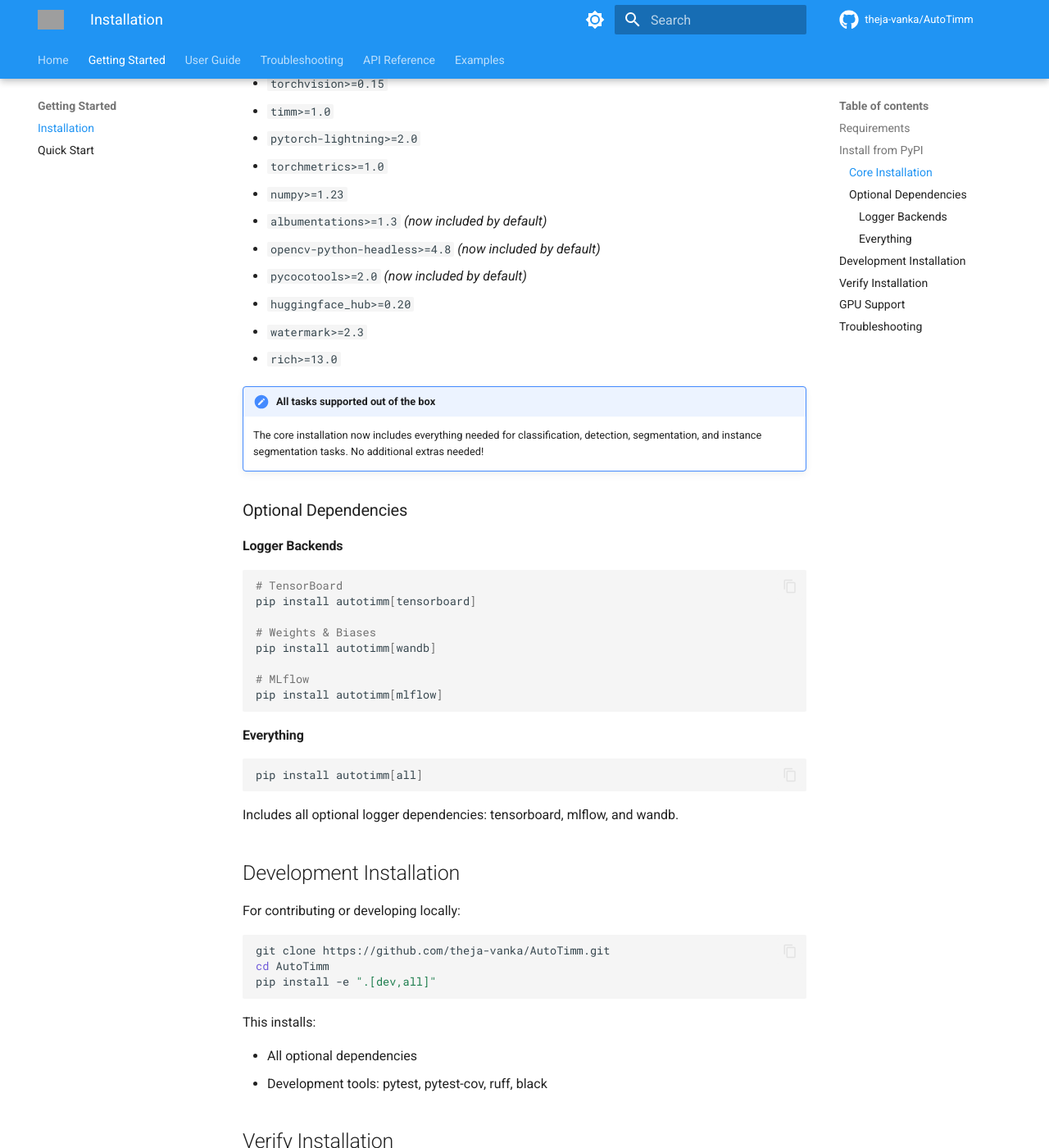
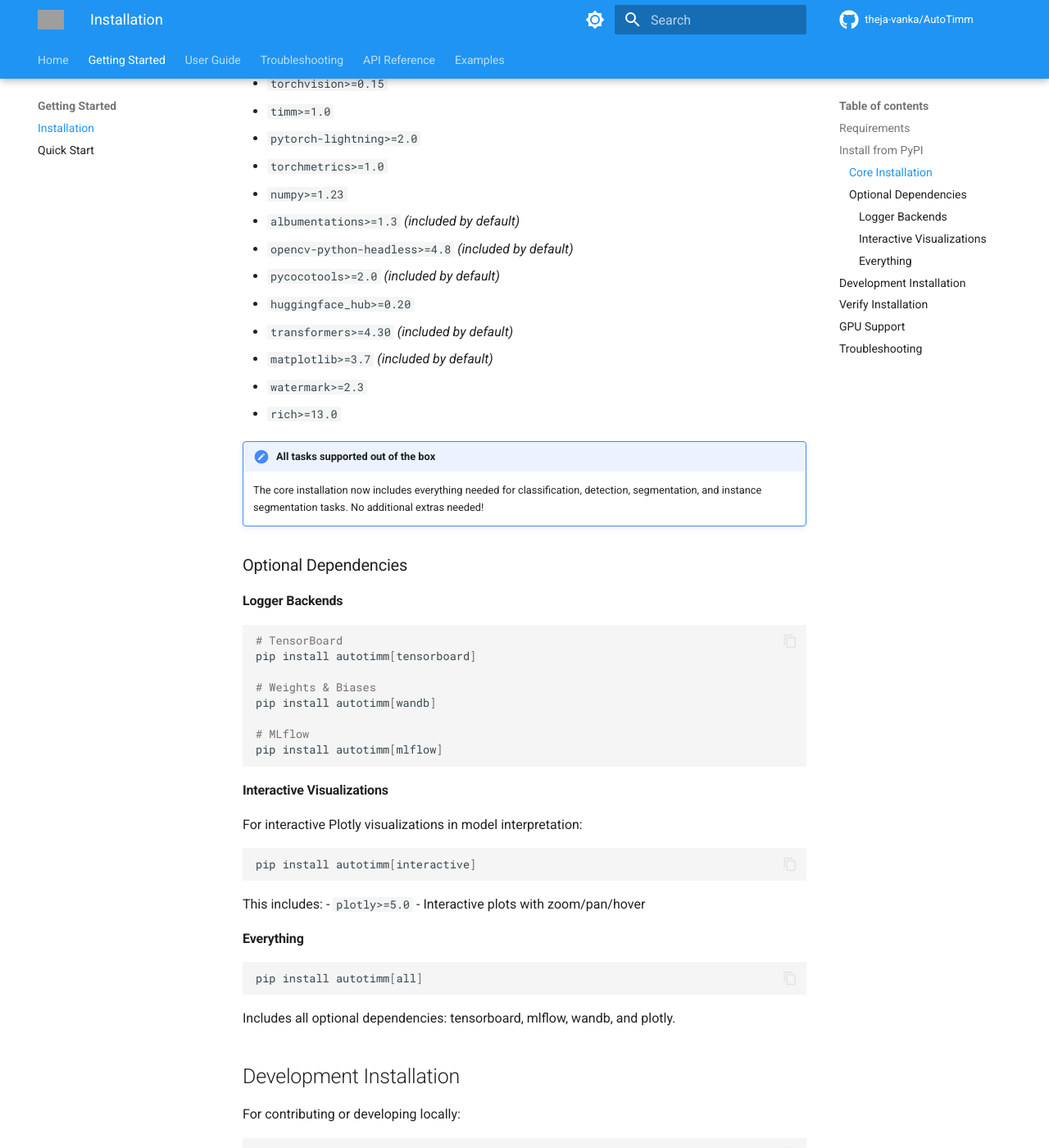
Before and after one commit to theja-vanka/AutoTimm, an MkDocs documentation site: the page built from docs/getting-started/installation.md, in a window 1280 px wide and 1400 px high, scrolled down 592 px. Shown: the whole window at 82% size. Built offline with MkDocs 1.6.1 and Material for MkDocs 9.7.7, drawn with Linux system fonts in a browser that asks for light colours; comment, search, counter and statistics services are not loaded; some of the changed text lies outside the part shown; grey boxes are pictures that could not be loaded.

````diff
--- a/docs/getting-started/installation.md
+++ b/docs/getting-started/installation.md
@@ -2,7 +2,7 @@
 
 ## Requirements
 
-- Python 3.10+
+- Python 3.10-3.14
 - PyTorch 2.0+
 - CUDA (optional, for GPU training)
 
@@ -24,10 +24,12 @@
 - `pytorch-lightning>=2.0`
 - `torchmetrics>=1.0`
 - `numpy>=1.23`
-- `albumentations>=1.3` *(now included by default)*
-- `opencv-python-headless>=4.8` *(now included by default)*
-- `pycocotools>=2.0` *(now included by default)*
+- `albumentations>=1.3` *(included by default)*
+- `opencv-python-headless>=4.8` *(included by default)*
+- `pycocotools>=2.0` *(included by default)*
 - `huggingface_hub>=0.20`
+- `transformers>=4.30` *(included by default)*
+- `matplotlib>=3.7` *(included by default)*
 - `watermark>=2.3`
 - `rich>=13.0`
 
@@ -49,13 +51,24 @@
 pip install autotimm[mlflow]
 ```
 
+#### Interactive Visualizations
+
+For interactive Plotly visualizations in model interpretation:
+
+```bash
+pip install autotimm[interactive]
+```
+
+This includes:
+- `plotly>=5.0` - Interactive plots with zoom/pan/hover
+
 #### Everything
 
 ```bash
 pip install autotimm[all]
 ```
 
-Includes all optional logger dependencies: tensorboard, mlflow, and wandb.
+Includes all optional dependencies: tensorboard, mlflow, wandb, and plotly.
 
 ## Development Installation
 
--- a/pyproject.toml
+++ b/pyproject.toml
@@ -68,6 +68,8 @@
     "mkdocs>=1.5",
     "mkdocs-material>=9.0",
     "mkdocstrings[python]>=0.24",
+    "mkdocs-git-revision-date-localized-plugin>=1.2",
+    "mkdocs-minify-plugin>=0.8",
 ]
 
 [project.urls]
````
Also changed, not shown: 1 other file.
